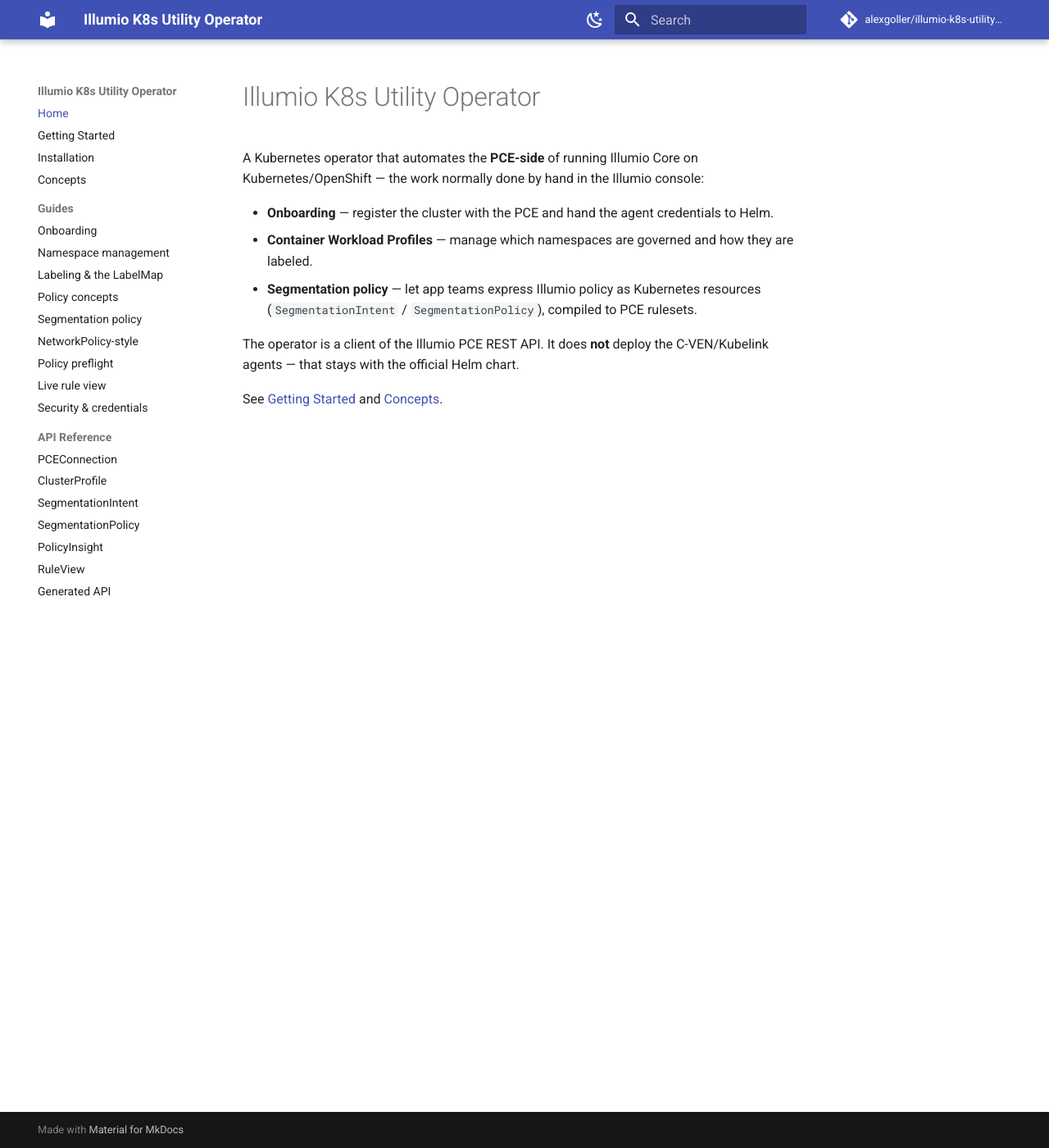
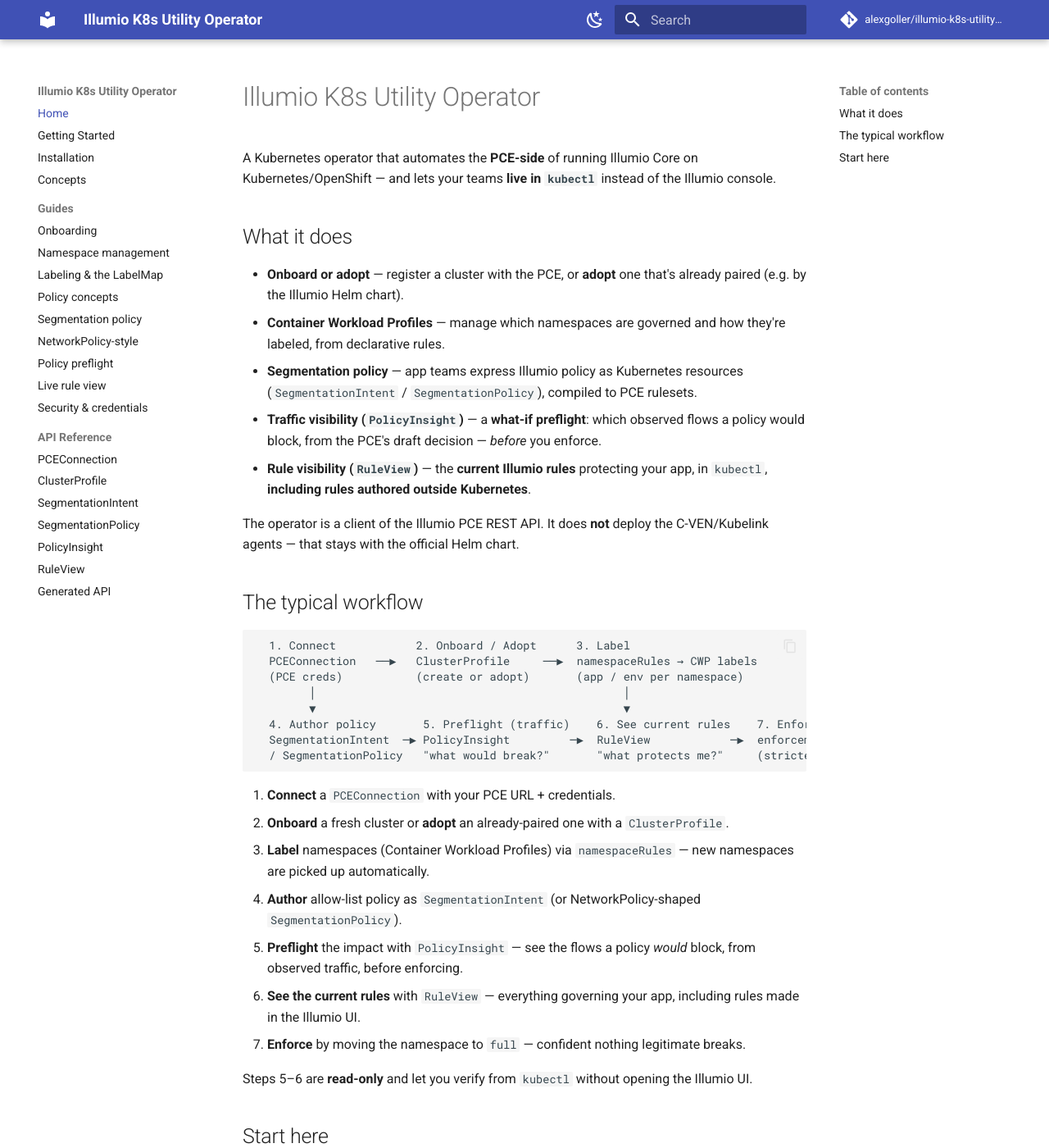
Before and after one commit to alexgoller/illumio-k8s-utility-operator, an MkDocs documentation site: the page built from docs/index.md, in a window 1280 px wide and 1400 px high. Shown: the whole window at 82% size. Built offline with MkDocs 1.6.1 and Material for MkDocs 9.7.7, drawn with Linux system fonts in a browser that asks for light colours; comment, search, counter and statistics services are not loaded; some of the changed text lies outside the part shown.

Commit message:
docs(home): add traffic + rule visibility and the typical workflow to home + getting-started (#62)
- Home page (index.md): add PolicyInsight (traffic/what-if visibility) and RuleView
  (current rules, incl. rules made outside k8s) to "What it does"; add a "typical
  workflow" diagram + numbered steps (connect → onboard/adopt → label → author →
  preflight → see rules → enforce), noting steps 5-6 are read-only kubectl-native.
- Getting started: a "workflow at a glance" overview up front mirroring the same arc.

Docs only; mkdocs build --strict passes.

Co-authored-by: Claude Opus 4.8 (1M context) <noreply@anthropic.com>

````diff
--- a/docs/index.md
+++ b/docs/index.md
@@ -1,11 +1,42 @@
 # Illumio K8s Utility Operator
 
-A Kubernetes operator that automates the **PCE-side** of running Illumio Core on Kubernetes/OpenShift — the work normally done by hand in the Illumio console:
+A Kubernetes operator that automates the **PCE-side** of running Illumio Core on Kubernetes/OpenShift — and lets your teams **live in `kubectl`** instead of the Illumio console.
 
-- **Onboarding** — register the cluster with the PCE and hand the agent credentials to Helm.
-- **Container Workload Profiles** — manage which namespaces are governed and how they are labeled.
-- **Segmentation policy** — let app teams express Illumio policy as Kubernetes resources (`SegmentationIntent` / `SegmentationPolicy`), compiled to PCE rulesets.
+## What it does
+
+- **Onboard or adopt** — register a cluster with the PCE, or **adopt** one that's already paired (e.g. by the Illumio Helm chart).
+- **Container Workload Profiles** — manage which namespaces are governed and how they're labeled, from declarative rules.
+- **Segmentation policy** — app teams express Illumio policy as Kubernetes resources (`SegmentationIntent` / `SegmentationPolicy`), compiled to PCE rulesets.
+- **Traffic visibility (`PolicyInsight`)** — a **what-if preflight**: which observed flows a policy would block, from the PCE's draft decision — *before* you enforce.
+- **Rule visibility (`RuleView`)** — the **current Illumio rules** protecting your app, in `kubectl`, **including rules authored outside Kubernetes**.
 
 The operator is a client of the Illumio PCE REST API. It does **not** deploy the C-VEN/Kubelink agents — that stays with the official Helm chart.
 
-See [Getting Started](getting-started.md) and [Concepts](concepts.md).
+## The typical workflow
+
+```
+  1. Connect            2. Onboard / Adopt      3. Label
+  PCEConnection   ──▶   ClusterProfile     ──▶  namespaceRules → CWP labels
+  (PCE creds)           (create or adopt)       (app / env per namespace)
+        │                                              │
+        ▼                                              ▼
+  4. Author policy       5. Preflight (traffic)    6. See current rules    7. Enforce
+  SegmentationIntent  ─▶ PolicyInsight         ─▶  RuleView            ─▶  enforcement: full
+  / SegmentationPolicy   "what would break?"       "what protects me?"     (strictest-wins)
+```
+
+1. **Connect** a `PCEConnection` with your PCE URL + credentials.
+2. **Onboard** a fresh cluster or **adopt** an already-paired one with a `ClusterProfile`.
+3. **Label** namespaces (Container Workload Profiles) via `namespaceRules` — new namespaces are picked up automatically.
+4. **Author** allow-list policy as `SegmentationIntent` (or NetworkPolicy-shaped `SegmentationPolicy`).
+5. **Preflight** the impact with `PolicyInsight` — see the flows a policy *would* block, from observed traffic, before enforcing.
+6. **See the current rules** with `RuleView` — everything governing your app, including rules made in the Illumio UI.
+7. **Enforce** by moving the namespace to `full` — confident nothing legitimate breaks.
+
+Steps 5–6 are **read-only** and let you verify from `kubectl` without opening the Illumio UI.
+
+## Start here
+
+- **[Getting Started](getting-started.md)** — connect → onboard → label → policy → visibility, end to end.
+- **[Concepts](concepts.md)** — the Illumio + Kubernetes model.
+- **Guides** — [Policy preflight](guides/preflight.md), [Live rule view](guides/ruleview.md), [Onboarding](guides/onboarding.md), [Namespace management](guides/namespace-management.md), [Security & credentials](guides/security.md).
````
Also changed, not shown: docs/getting-started.md (+14 -0 lines).
